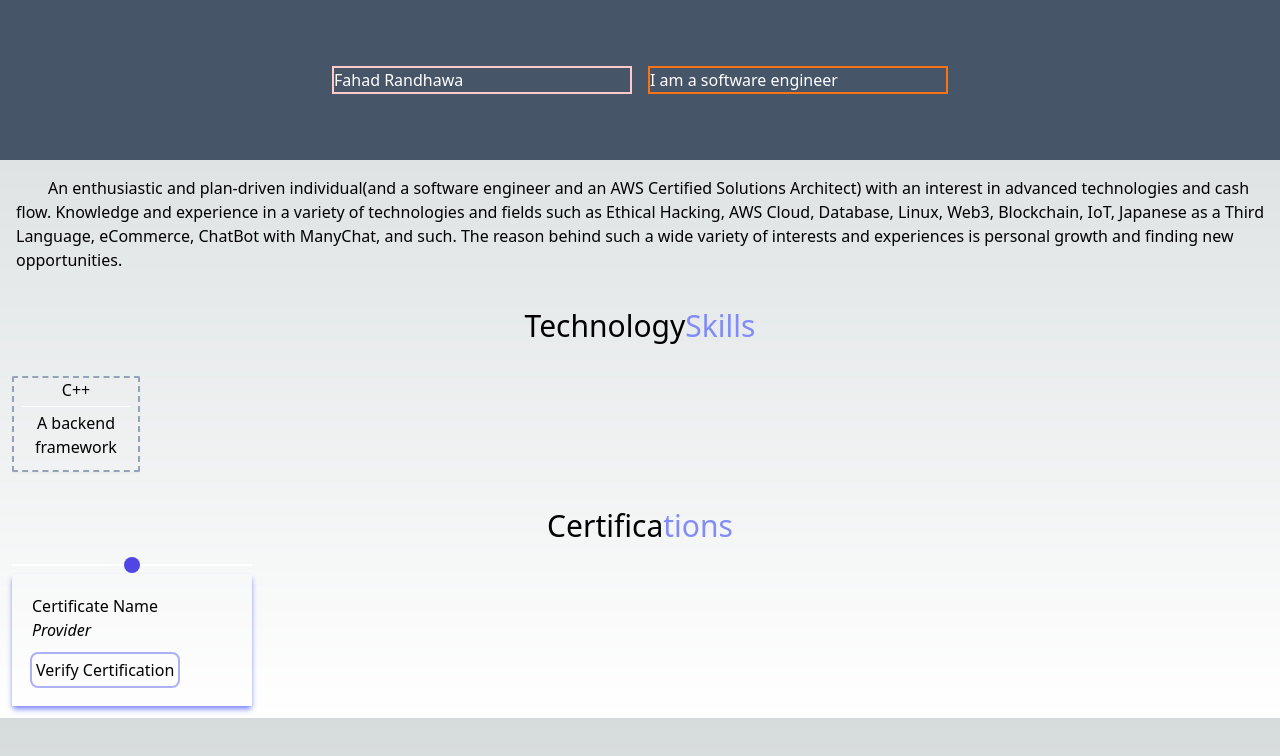
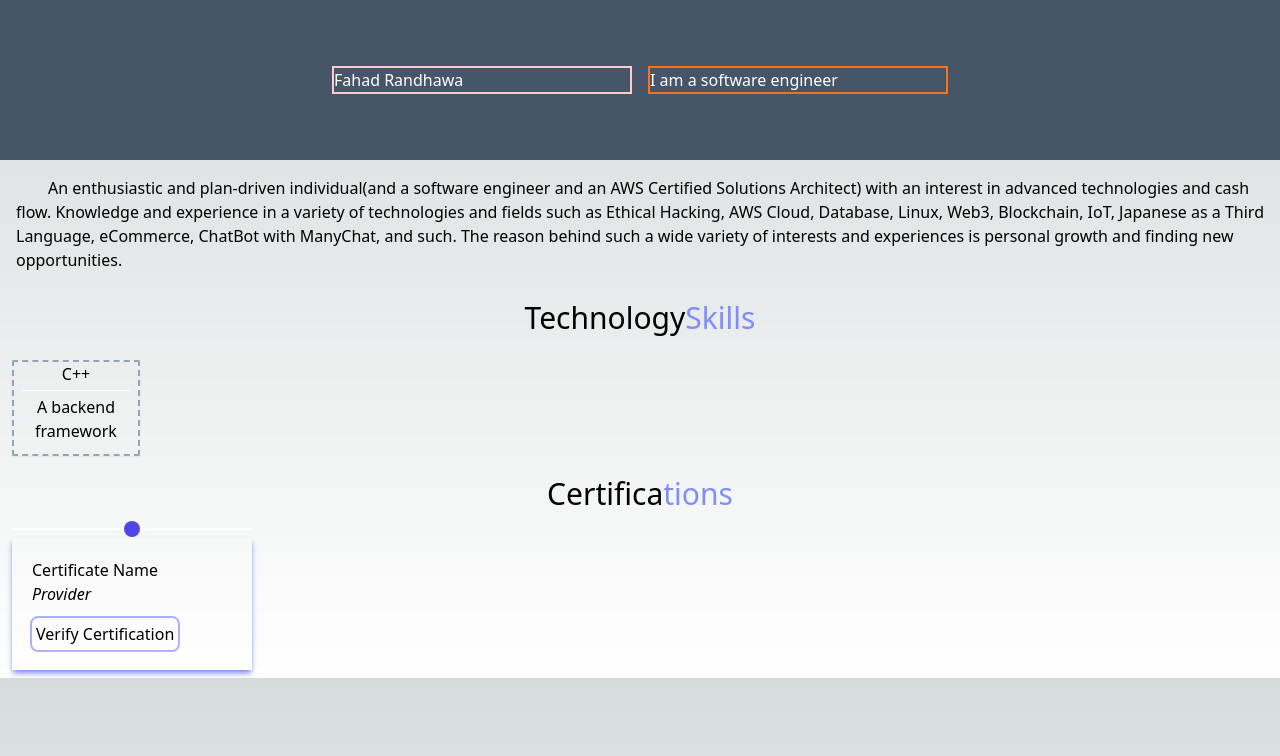
Before and after one commit to FahadSalamatRandhawa/Portfolio_nextjs_tailwind, a Next.js app: page / in a window 1280 px wide. Shown: the top 756 px of the page. Built offline with nearby package versions, Linux system fonts and the light colour scheme.

Commit message:
adjusted certifications

```diff
--- a/app/Components/Certifications.tsx
+++ b/app/Components/Certifications.tsx
@@ -3,11 +3,11 @@ export default function Certifications(){
 
     return (
         <>
-            <div className=" flex-col justify-center p-3">
-                <div className=" flex justify-center text-3xl py-3">
+            <div className=" flex-col justify-center px-3">
+                <div className=" flex justify-center text-3xl py-2">
                 Certifica<div className=" text-indigo-400">tions</div>
                 </div>
-                <div className=" flex gap-4">
+                <div className=" flex gap-4 pb-2">
                     <div>
                     <div className=" flex w-60 bg-white h-0.5 justify-center items-center my-2 -z-10">
                     <div className=" absolute rounded-lg bg-indigo-600 w-4 h-4 z-1"></div>
--- a/app/Components/Skills.tsx
+++ b/app/Components/Skills.tsx
@@ -2,7 +2,7 @@ export default function Skills(){
 
     return (
         <>
-            <div className=" flex text-3xl justify-center py-5">Technology <div className=" text-indigo-400"> Skills</div></div>
+            <div className=" flex text-3xl justify-center py-3">Technology <div className=" text-indigo-400"> Skills</div></div>
             <div className=" flex-wrap justify-center p-3">
                 <div className=" justify-center flex-col w-32 h-24 border-2 border-slate-400 border-dashed rounded-sm hover:shadow-orange-400 shadow-sm hover:border-hidden">
                     <div className=" flex justify-center">
```
